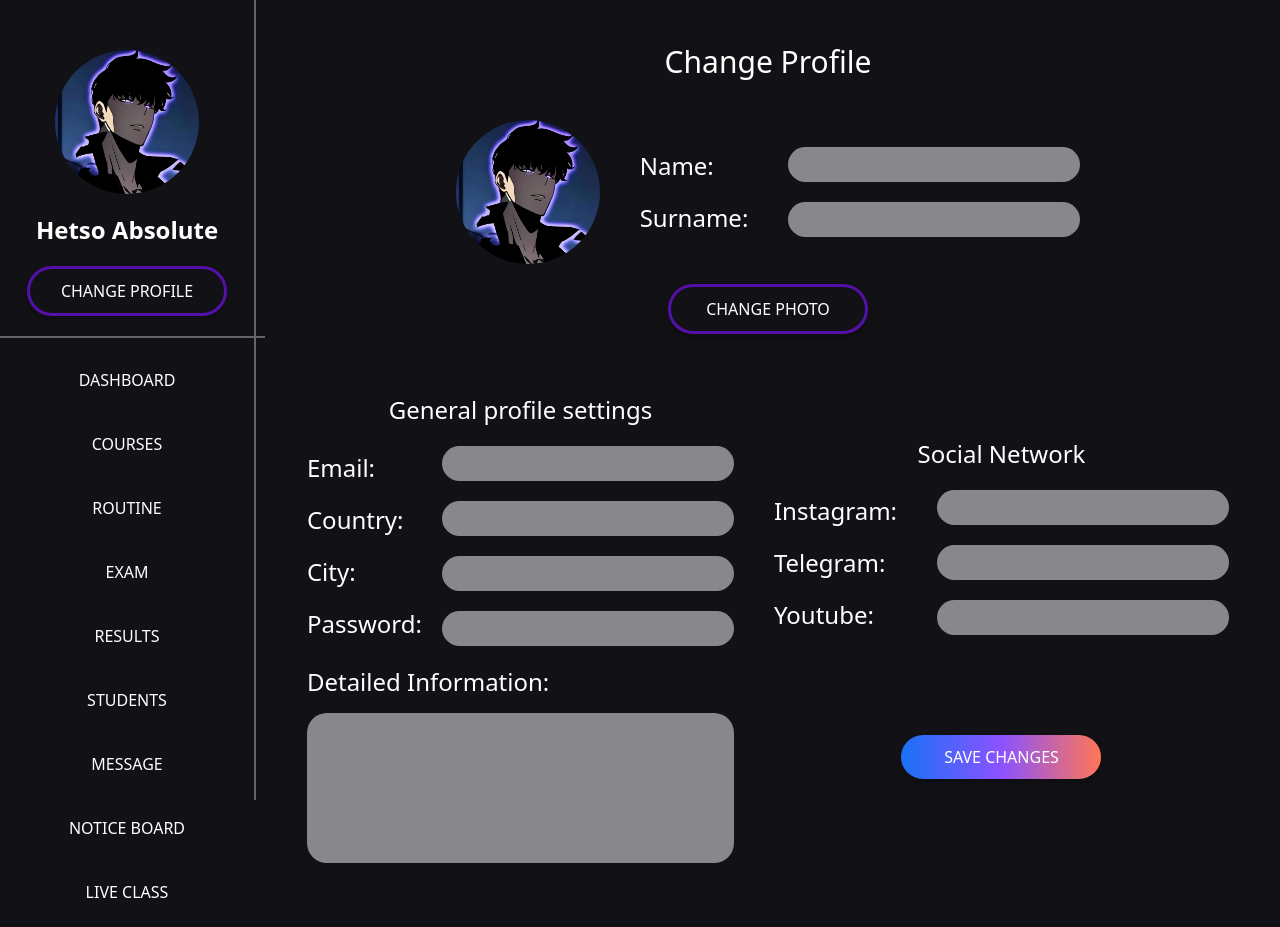
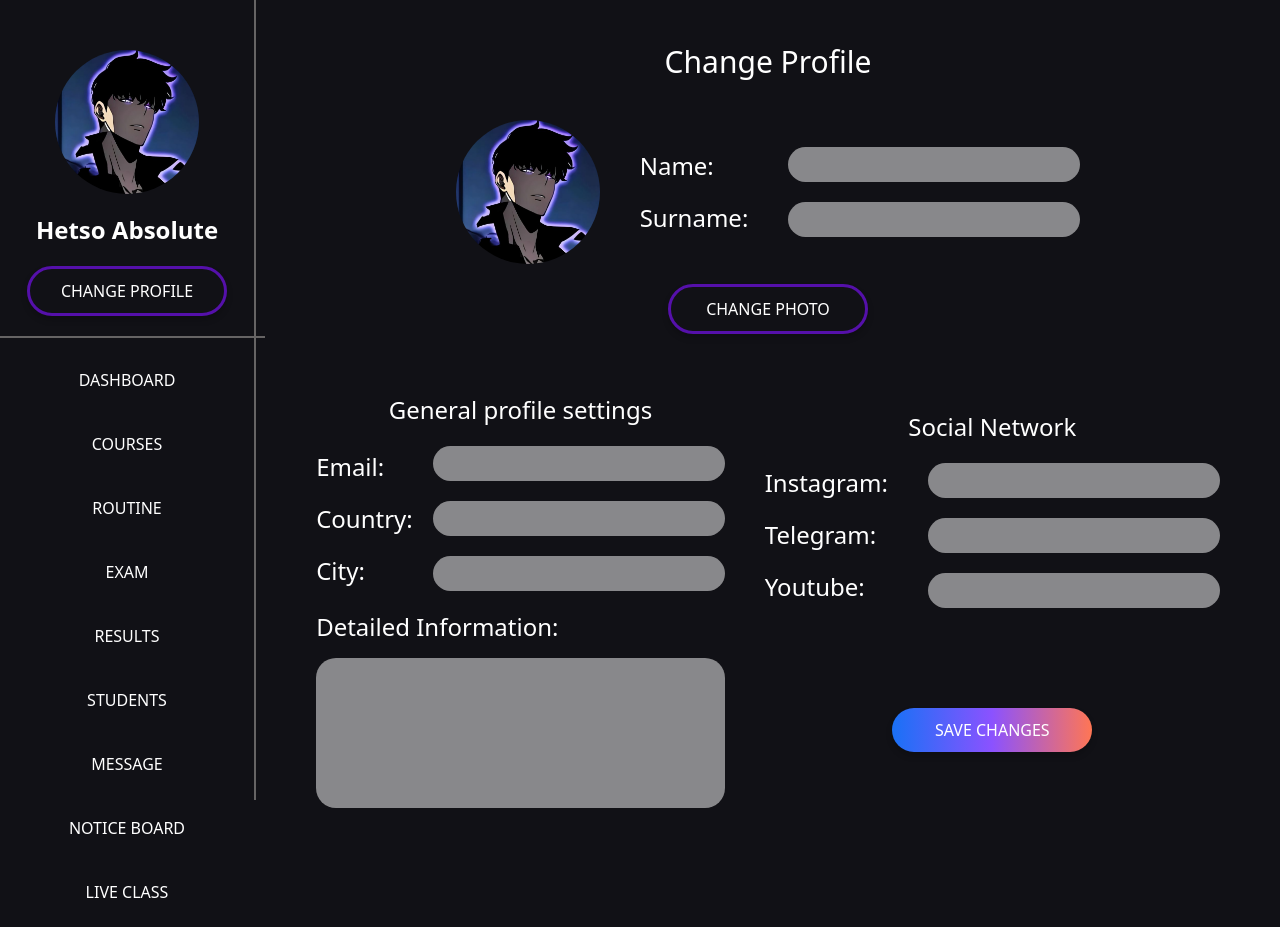
Before and after one commit to xHetso/online-school-front-vue, a Vue app: page /profile in a window 1280 px wide. After the commit the page ends 872 px from the top, so only its background shows below. Built offline with nearby package versions, Linux system fonts and the light colour scheme; no server answers.

Commit message:
Add redirect after successful login and registration, and remove password field from ChangeProfile.vue

```diff
--- a/src/screens/Auth.vue
+++ b/src/screens/Auth.vue
@@ -34,6 +34,7 @@ const handleLogin = async () => {
 			})
 			localStorage.setItem('userData', JSON.stringify(data.user))
 			console.log('Success', data)
+			window.location.href = 'http://localhost:5173/'; // Добавлено перенаправление
 		} else {
 			console.log('Authentication failed:', data.message)
 		}
@@ -66,6 +67,7 @@ const handleRegister = async () => {
 			})
 			localStorage.setItem('userData', JSON.stringify(data.user))
 			console.log('Success', data)
+			window.location.href = 'http://localhost:5173/'; // Добавлено перенаправление
 		} else {
 			console.log('Registration failed:', data.message)
 		}
--- a/src/screens/ChangeProfile.vue
+++ b/src/screens/ChangeProfile.vue
@@ -37,7 +37,6 @@
 						<h1 class="text-2xl mb-[20px]">Email:</h1>
 						<h1 class="text-2xl mb-[20px]">Country:</h1>
 						<h1 class="text-2xl mb-[20px]">City:</h1>
-						<h1 class="text-2xl mb-[20px]">Password:</h1>
 					</div>
 					<div class="flex flex-col">
 						<input
@@ -54,11 +53,6 @@
 							class="text-input mb-[20px]"
 							type="text"
 							v-model="formData.city"
-						/>
-						<input
-							class="text-input mb-[20px]"
-							type="password"
-							v-model="formData.password"
 						/>
 					</div>
 				</div>
@@ -115,7 +109,6 @@ const formData = reactive({
 	email: '',
 	country: '',
 	city: '',
-	password: '',
 	instagram: '',
 	telegram: '',
 	youtube: '',
```
